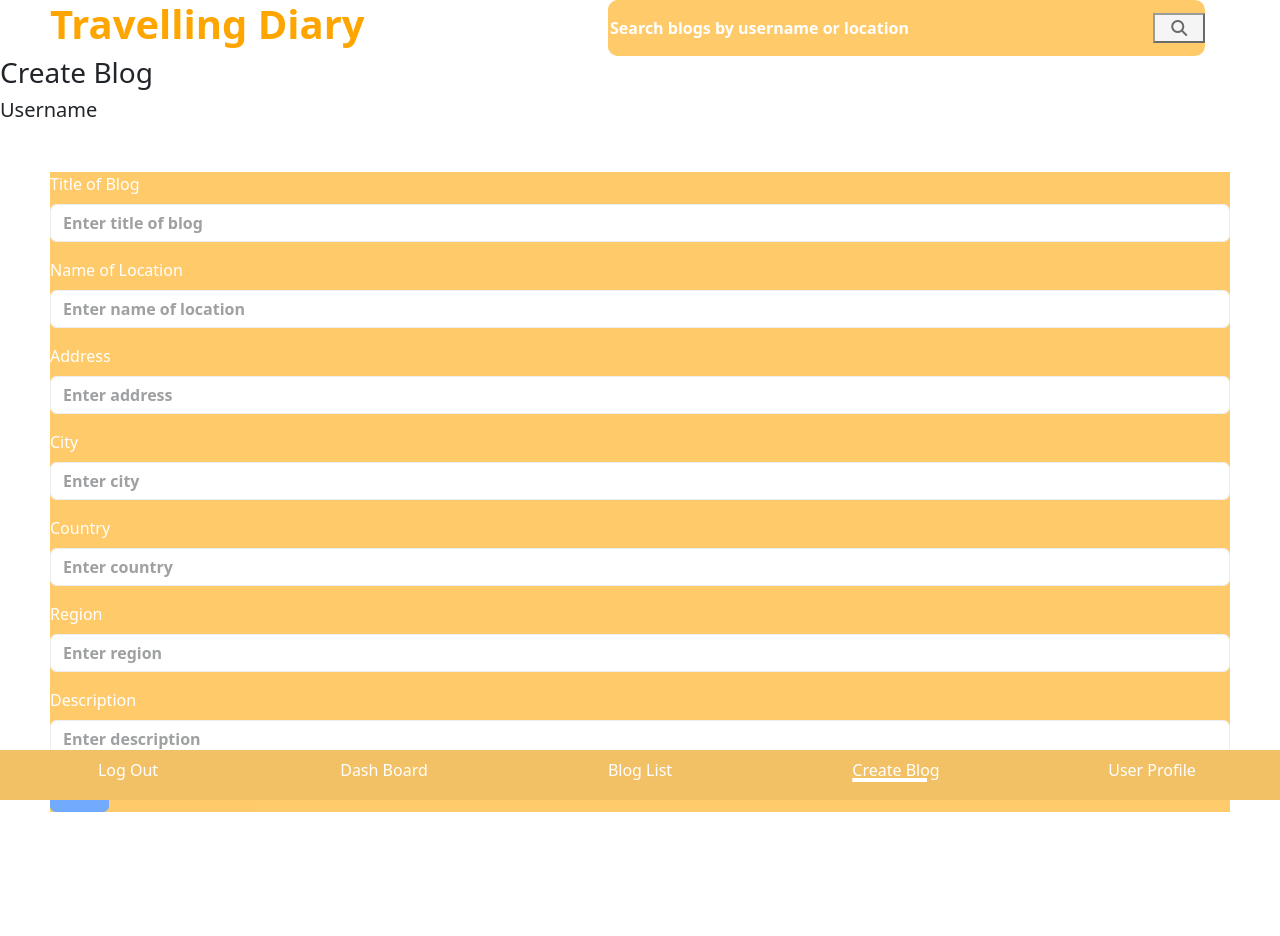
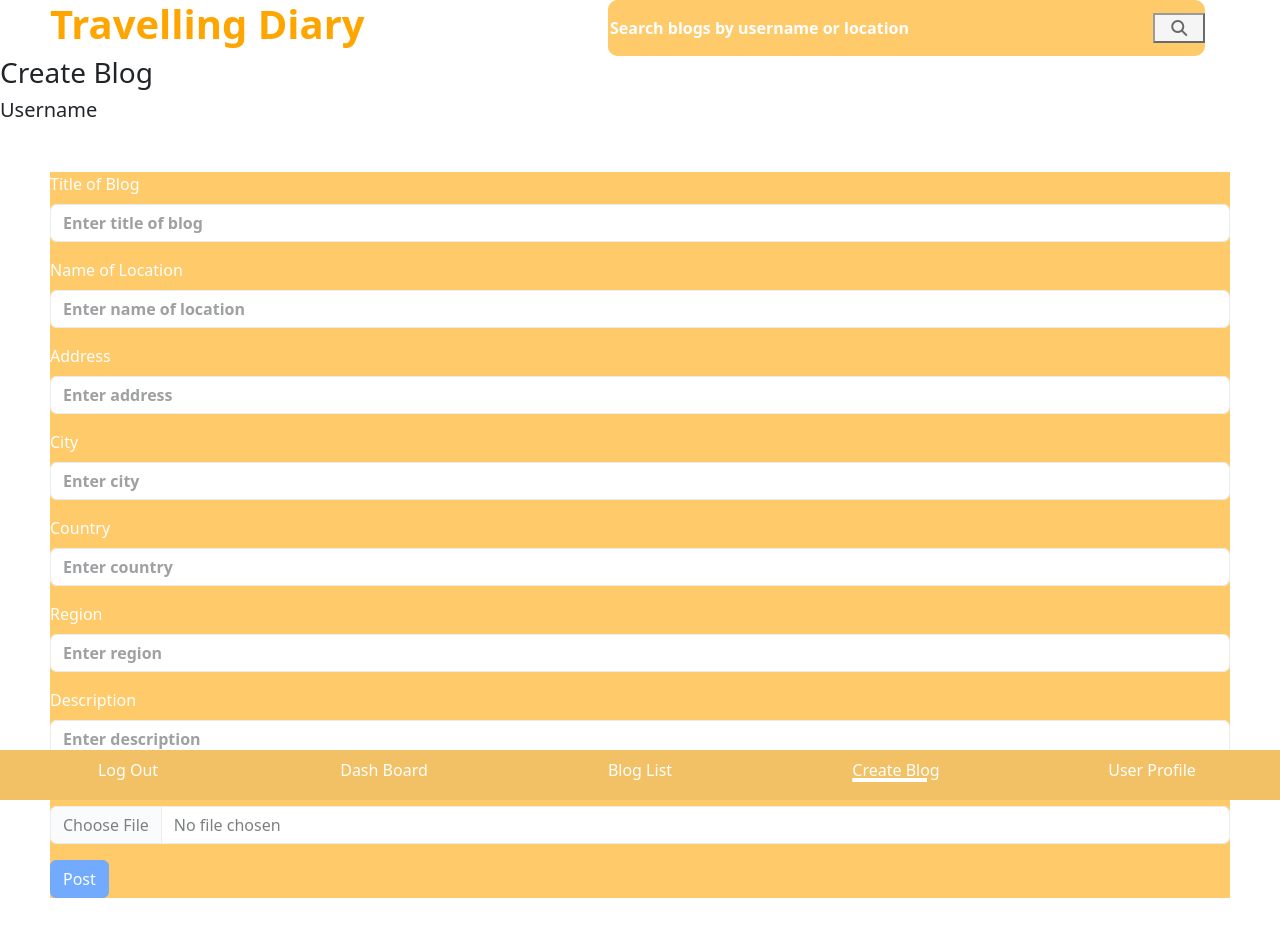
Before and after one commit to frankie3388/t3-finalproject-frontend, a React (Create React App) app: page /createblog in a window 1280 px wide. Shown: the top 936 px of the page. Before the commit the page ends 862 px from the top, so only its background shows below. Built offline with nearby package versions, Linux system fonts and the light colour scheme.

Commit message:
feat: create blog functionality

```diff
--- a/src/components/CreateBlogForm.jsx
+++ b/src/components/CreateBlogForm.jsx
@@ -1,37 +1,83 @@
 import Form from 'react-bootstrap/Form';
 import '../styling/components/CreateBlogForm.css';
 import Button from 'react-bootstrap/Button';
+import { useState, useContext } from 'react';
+import { ApiContext } from "../context/ApiContext";
 
 function CreateBlogForm() {
+  const [photo, setPhoto] = useState(null);
+
+  // api URL
+	const {api} = useContext(ApiContext);
+
+  const handleSubmit = async (event) => {
+      event.preventDefault();
+
+      try {
+          const response = await fetch(api + "/blog", {
+              method: 'POST',
+              headers: {
+                'Content-Type': 'application/json',
+              },
+              body: JSON.stringify({
+                title: event.target.elements.title.value,
+                locationname: event.target.elements.locationname.value,
+                address: event.target.elements.address.value,
+                city: event.target.elements.city.value,
+                country: event.target.elements.country.value,
+                region: event.target.elements.region.value,
+                description: event.target.elements.description.value,
+                photo: photo,
+              }),
+          });
+          if (response.ok) {
+              console.log("Blog posted successfully");
+          } else {
+              // Handle error
+              console.error('Failed to post blog');
+          }
+      } catch (error) {
+          console.error('Error:', error);
+      }
+  };
+
+  const handlePhotoChange = (event) => {
+      setPhoto(event.target.files[0]);
+  };
+
     return (
-        <Form className="create-blog-form">
-            <Form.Group className="mb-3" controlId="">
+        <Form className="create-blog-form" onSubmit={handleSubmit}>
+            <Form.Group className="mb-3" controlId="title">
               <Form.Label>Title of Blog</Form.Label>
-              <Form.Control type="text" placeholder="Enter title of blog" />
+              <Form.Control type="text" name="title" placeholder="Enter title of blog" />
             </Form.Group>
-            <Form.Group className="mb-3" controlId="">
+            <Form.Group className="mb-3" controlId="locationname">
               <Form.Label>Name of Location</Form.Label>
-              <Form.Control type="text" placeholder="Enter name of location" />
+              <Form.Control type="text" name="locationname" placeholder="Enter name of location" />
             </Form.Group>
-            <Form.Group className="mb-3" controlId="">
+            <Form.Group className="mb-3" controlId="address">
               <Form.Label>Address</Form.Label>
-              <Form.Control type="text" placeholder="Enter address" />
+              <Form.Control type="text" name="address" placeholder="Enter address" />
             </Form.Group>
-            <Form.Group className="mb-3" controlId="">
+            <Form.Group className="mb-3" controlId="city">
               <Form.Label>City</Form.Label>
-              <Form.Control type="text" placeholder="Enter city" />
+              <Form.Control type="text" name="city" placeholder="Enter city" />
             </Form.Group>
-            <Form.Group className="mb-3" controlId="">
+            <Form.Group className="mb-3" controlId="country">
               <Form.Label>Country</Form.Label>
-              <Form.Control type="text" placeholder="Enter country" />
+              <Form.Control type="text" name="country" placeholder="Enter country" />
             </Form.Group>
-            <Form.Group className="mb-3" controlId="">
+            <Form.Group className="mb-3" controlId="region">
               <Form.Label>Region</Form.Label>
-              <Form.Control type="text" placeholder="Enter region" />
+              <Form.Control type="text" name="region" placeholder="Enter region" />
             </Form.Group>
-            <Form.Group className="mb-3" controlId="">
+            <Form.Group className="mb-3" controlId="description">
               <Form.Label>Description</Form.Label>
-              <Form.Control type="text" placeholder="Enter description" />
+              <Form.Control type="text" name="description" placeholder="Enter description" />
+            </Form.Group>
+            <Form.Group className="mb-3" controlId="photo">
+                <Form.Label>Photo</Form.Label>
+                <Form.Control type="file" name="photo" onChange={handlePhotoChange} />
             </Form.Group>
             <Button variant="primary" type="submit">
                 Post
```
